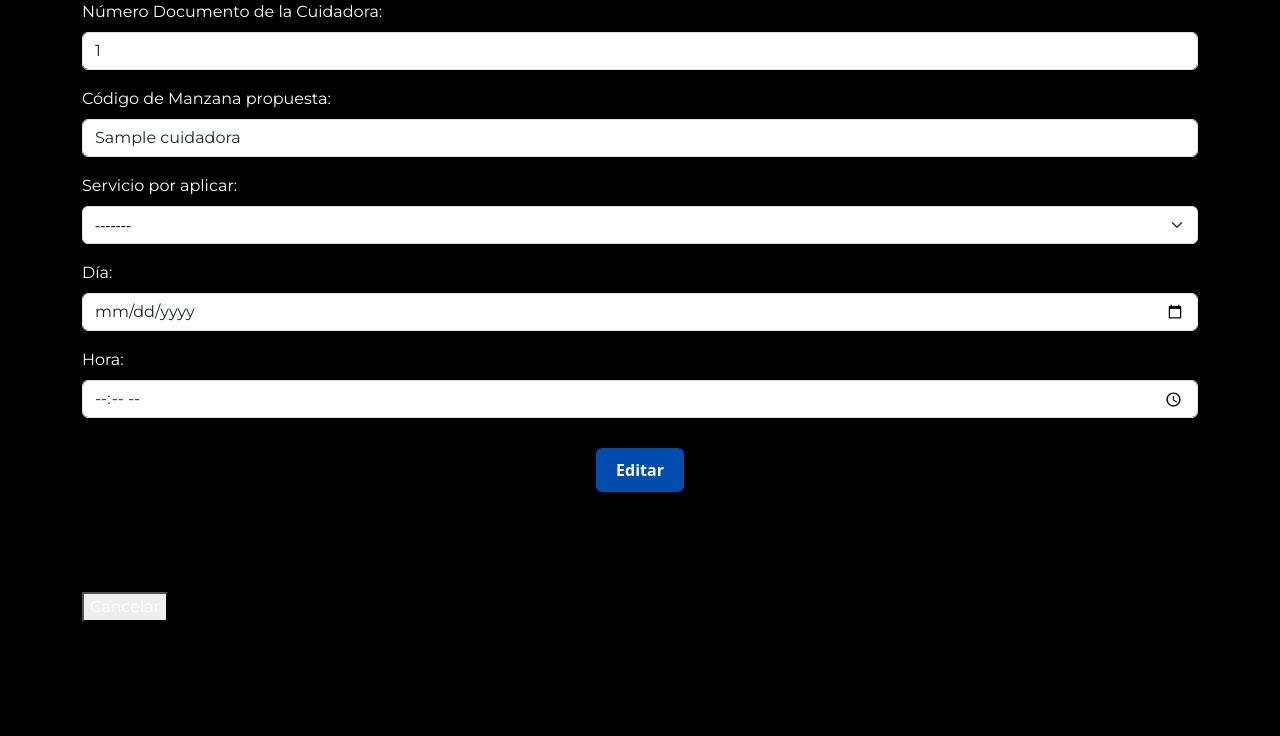
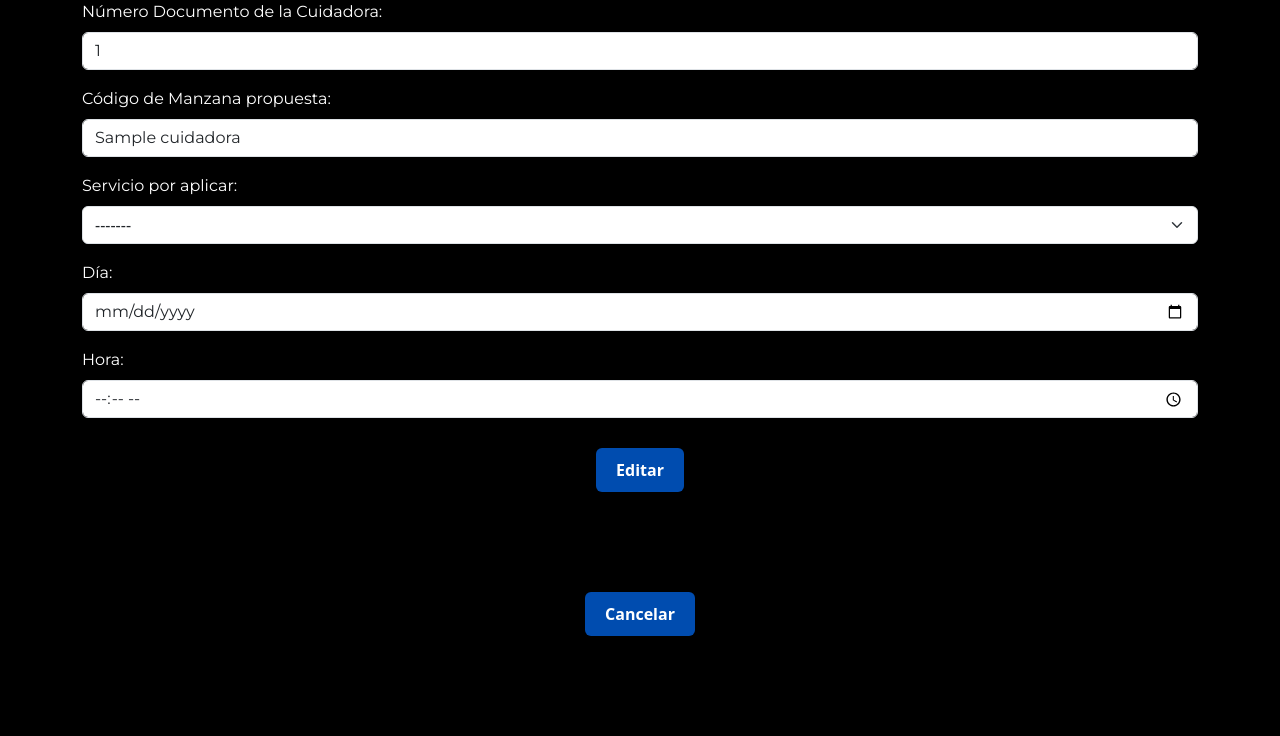
Before and after one commit to HeidyCardenas1903/Distrito-Capital---CDM, a Flask app: template templates/edicion/editasignaciones.html in a window 1280 px wide. Shown: the part 279-1015 px from the top of the page. Before the commit the page ends 901 px from the top, so only its background shows below. Run offline with Flask 3, Linux system fonts and the light colour scheme; the template is opened without the code that fills it: most values are stand-ins (such as "Sample title", 1, 10 or a date in 2020); some libraries are stand-ins or nearby versions.

Commit message:
edicion asignaciones

```diff
--- a/templates/edicion/editasignaciones.html
+++ b/templates/edicion/editasignaciones.html
@@ -62,7 +62,7 @@
             </div>
 
             <button type="submit" class="btn">Editar</button>
-            <button type="button" class="cancelar">Cancelar</button>
+            <button type="button" class="btn btn-secondary">Cancelar</button>
         </form>
         {%endfor%}
 
```
